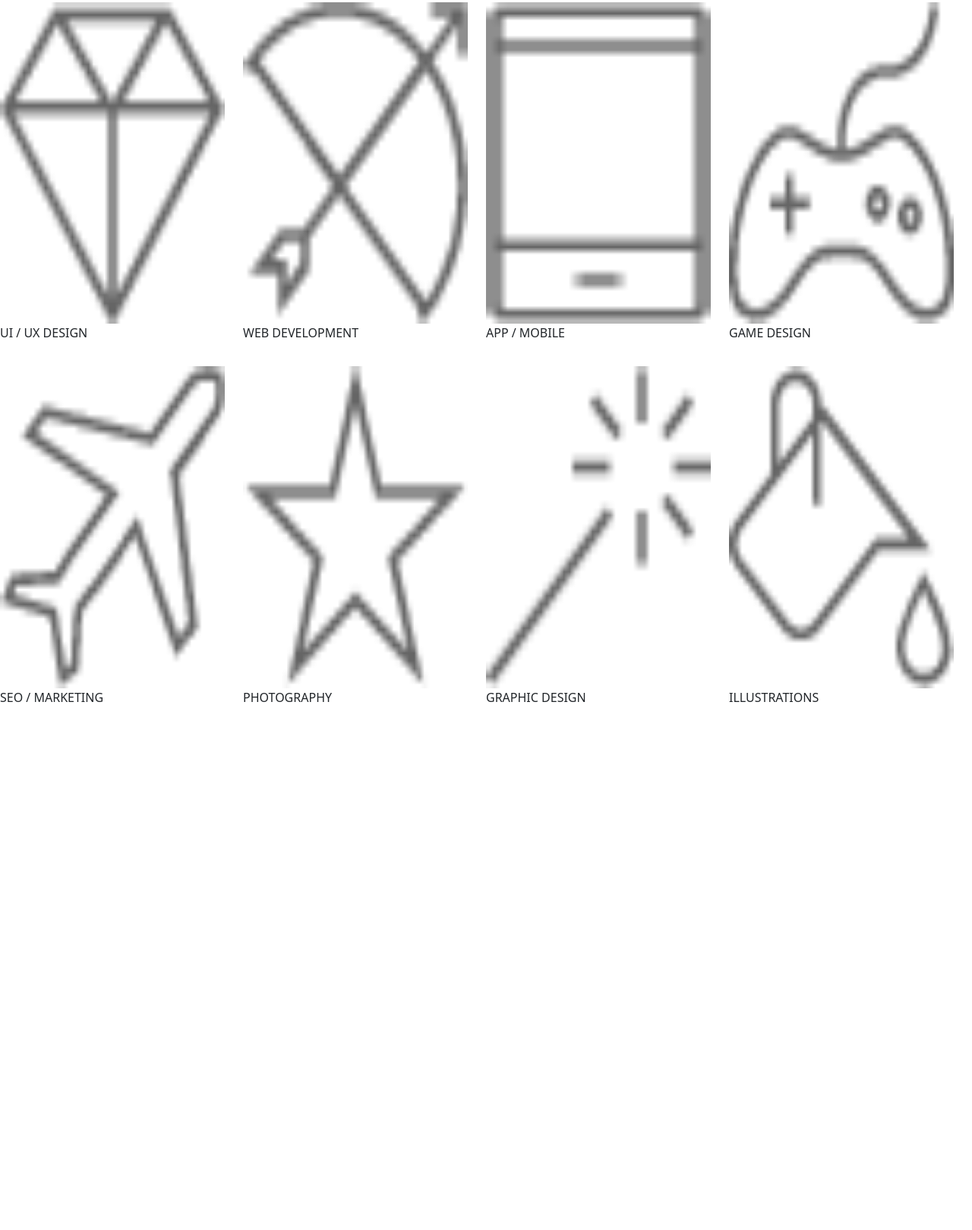
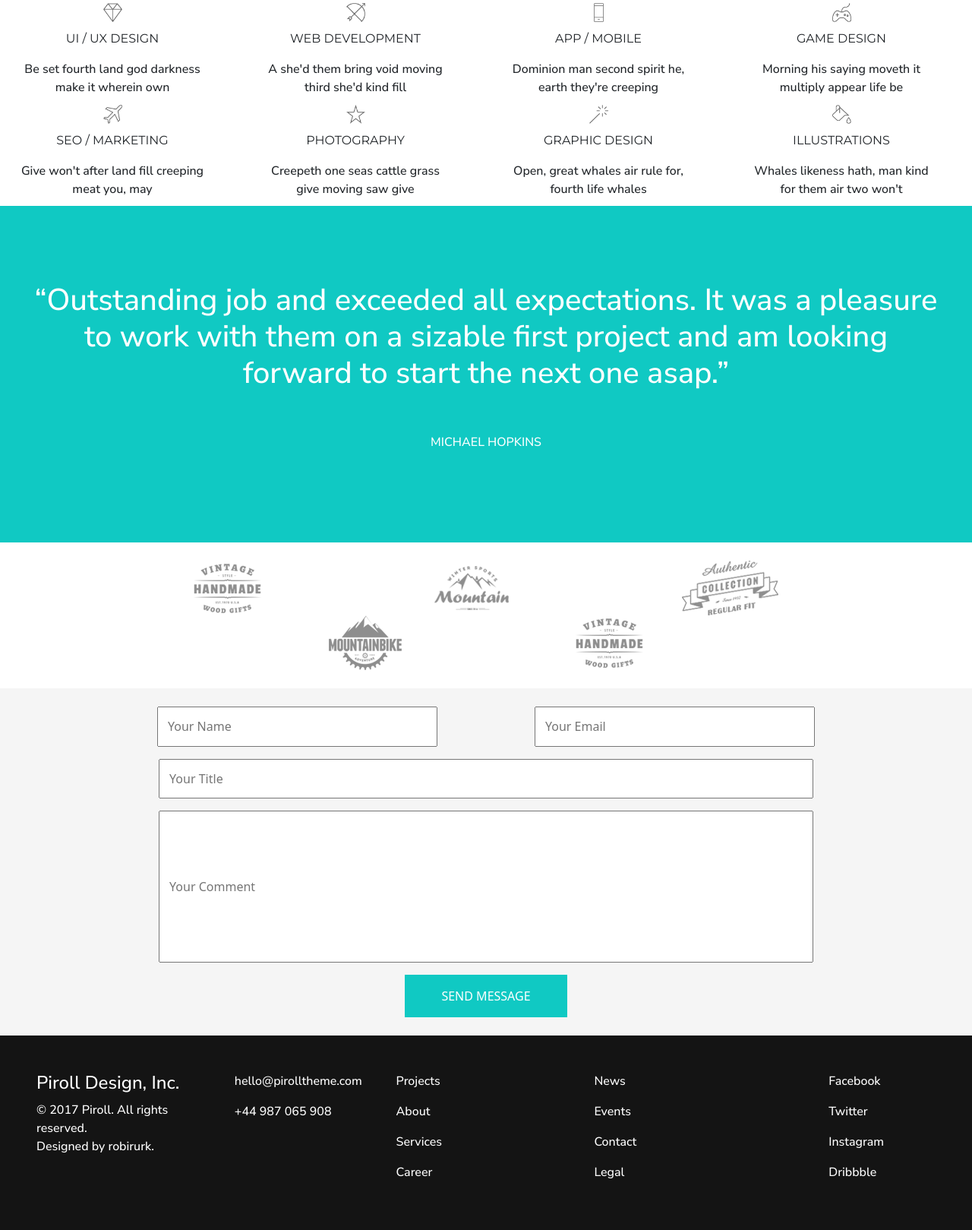
Before and after one commit to 224jfarrell/website__recreation, a plain HTML site: page index.html in a window 1280 px wide. Shown: the part 3219-4838 px from the top of the page at 76% size. Before the commit the page ends 4181 px from the top, so only its background shows below. Drawn offline with nearby package versions, Linux system fonts and the light colour scheme.

Commit message:
commit sanjuuni

```diff
--- a/index.html
+++ b/index.html
@@ -116,49 +116,98 @@
     <div class="row" id="filler"></div>
     <div class="row">
         <h1 class="content-header mx-auto text-center" id="serviceText">Services</h1>
-        <div class="row serviceImg">
+        <div class="row serviceImg text-center">
             <div class="col col-xxl-3">
-                <img src="images/icons/icon-05.png" alt="">
+                <img src="images/icons/icon-05.png" alt="" class="realAwesomeArea">
                 <p class="serviceHeader">UI / UX DESIGN</p>
-                <p class="serviceContent"></p>
+                <p class="serviceContent">Be set fourth land god darkness<br>make it wherein own</p>
             </div>
             <div class="col col-xxl-3">
-                <img src="images/icons/icon-06.png" alt="">
+                <img src="images/icons/icon-06.png" alt="" class="realAwesomeArea">
                 <p class="serviceHeader">WEB DEVELOPMENT</p>
-                <p class="serviceContent"></p>
+                <p class="serviceContent">A she'd them bring void moving<br>third she'd kind fill</p>
             </div>
             <div class="col col-xxl-3">
-                <img src="images/icons/icon-07.png" alt="">
+                <img src="images/icons/icon-07.png" alt="" class="dumbStupidArea">
                 <p class="serviceHeader">APP / MOBILE</p>
-                <p class="serviceContent"></p>
+                <p class="serviceContent">Dominion man second spirit he,<br>earth they're creeping</p>
             </div>
             <div class="col col-xxl-3">
-                <img src="images/icons/icon-08.png" alt="">
+                <img src="images/icons/icon-08.png" alt="" class="realAwesomeArea">
                 <p class="serviceHeader">GAME DESIGN</p>
-                <p class="serviceContent"></p>
+                <p class="serviceContent">Morning his saying moveth it<br>multiply appear life be</p>
             </div>
         </div>
-        <div class="row serviceImg">
+        <div class="row serviceImg text-center">
             <div class="col col-xxl-3">
-                <img src="images/icons/icon-09.png" alt="">
+                <img src="images/icons/icon-09.png" alt="" class="realAwesomeArea">
                 <p class="serviceHeader">SEO / MARKETING</p>
-                <p class="serviceContent"></p>
+                <p class="serviceContent">Give won't after land fill creeping<br>meat you, may</p>
             </div>
             <div class="col col-xxl-3">
-                <img src="images/icons/icon-10.png" alt="">
+                <img src="images/icons/icon-10.png" alt="" class="realAwesomeArea">
                 <p class="serviceHeader">PHOTOGRAPHY</p>
-                <p class="serviceContent"></p>
+                <p class="serviceContent">Creepeth one seas cattle grass<br>give moving saw give</p>
             </div>
             <div class="col col-xxl-3">
-                <img src="images/icons/icon-11.png" alt="">
+                <img src="images/icons/icon-11.png" alt="" class="realAwesomeArea">
                 <p class="serviceHeader">GRAPHIC DESIGN</p>
-                <p class="serviceContent"></p>
+                <p class="serviceContent">Open, great whales air rule for,<br>fourth life whales</p>
             </div>
             <div class="col col-xxl-3">
-                <img src="images/icons/icon-12.png" alt="">
+                <img src="images/icons/icon-12.png" alt="" class="realAwesomeArea">
                 <p class="serviceHeader">ILLUSTRATIONS</p>
-                <p class="serviceContent"></p>
+                <p class="serviceContent">Whales likeness hath, man kind<br>for them air two won't</p>
             </div>
+        </div>
+    </div>
+    <div id="testimonial">
+        <h1 class="text-center content-header testimonial">“Outstanding job and exceeded all expectations. It was a pleasure<br>to work with them on a sizable first project and am looking<br>forward to start the next one asap.”</h1>
+        <p class="text-center subcontent testimonial-p mt-5">MICHAEL HOPKINS</p>
+    </div>
+    <div class="p-4 text-center" id="logo-strip">
+        <img src="images/logos/logo-01.png" alt="" class="mx-6">
+        <img src="images/logos/logo-02.png" alt="" class="mx-6">
+        <img src="images/logos/logo-03.png" alt="" class="mx-6">
+        <img src="images/logos/logo-04.png" alt="" class="mx-6">
+        <img src="images/logos/logo-05.png" alt="" class="mx-6">
+    </div>
+    <div id="form" class="p-4 text-center">
+        <form>
+            <input type="text" class="form-shortThin mb-2" id="shortThin-L" placeholder="Your Name">
+            <input type="text" class="form-shortThin mb-2" id="shortThin-R" placeholder="Your Email">
+            <input type="text" class="form-shortWide my-2" placeholder="Your Title">
+            <input type="text" class="form-tallWide mt-2" placeholder="Your Comment">
+            <br>
+            <button class="p-2 button-submit mt-3 px-5 py-3">SEND MESSAGE</button>
+        </form>
+    </div>
+    <div class="row" id="footer">
+        <div class="col col-xxl-4 py-5">
+            <h4 class="h4-fix ms-5">Piroll Design, Inc.</h4>
+            <p class="ms-5">© 2017 Piroll. All rights reserved.<br>Designed by robirurk.</p>
+        </div>
+        <div class="col col-xxl-4 py-5">
+            <p class="ms-5">hello@pirolltheme.com</p>
+            <p class="ms-5">+44 987 065 908</p>
+        </div>
+        <div class="col col-xxl-1 py-5">
+            <p>Projects</p>
+            <p>About</p>
+            <p>Services</p>
+            <p>Career</p>
+        </div>
+        <div class="col col-xxl-1 py-5">
+            <p>News</p>
+            <p>Events</p>
+            <p>Contact</p>
+            <p>Legal</p>
+        </div>
+        <div class="col col-xxl-2 py-5">
+            <p class="ms-5">Facebook</p>
+            <p class="ms-5">Twitter</p>
+            <p class="ms-5">Instagram</p>
+            <p class="ms-5">Dribbble</p>
         </div>
     </div>
 </body>
--- a/style.css
+++ b/style.css
@@ -9,9 +9,19 @@ h5{
     line-height: 1.3 !important;
 }
 
-.col-xxl-3>img {
+.col-xxl-3 > img {
     width:100%;
     height: 423.52px;
+}
+
+.realAwesomeArea {
+    width: 25px !important;
+    height: 25px !important;
+}
+
+.dumbStupidArea {
+    width: 13px !important;
+    height: 25px !important;
 }
 
 .screen{
@@ -98,8 +108,61 @@ h5{
     height: 423.52px;
 }
 
-.product-line>.col-xxl-3 {
+.product-line > .col-xxl-3 {
     padding: 0 !important;
+}
+
+.serviceHeader {
+    font-family: "Montserrat", sans-serif;
+    margin-top: 10px;
+}
+
+.serviceContent {
+    font-family: "Nunito Sans", sans-serif;
+    margin-bottom: 10px;
+}
+
+.testimonial {
+    color: white;
+    font-family: "Nunito Sans", sans-serif;
+    height: 147px;
+}
+
+.testimonial-p {
+    color: white;
+    font-family: "Nunito Sans", sans-serif;
+}
+
+.mx-6 {
+    margin-left: 7rem !important;
+    margin-right: 7rem !important;
+}
+
+.form-shortThin {
+    padding: 1%;
+    width: 30%;
+    display: inline-block;
+}
+
+.form-shortWide {
+    padding: 1%;
+    width: 70%;
+}
+
+.form-tallWide {
+    padding: 1%;
+    width: 70%;
+    height: 200px;
+}
+
+.button-submit {
+    border: none;
+    background-color: #10c9c3;
+    color: white;
+}
+
+.h4-fix {
+    height: 1.85rem;
 }
 
 .hover:hover {
@@ -148,3 +211,27 @@ h5{
 #serviceText {
     margin-top: 30px;
 }
+
+#testimonial {
+    padding-top: 100px;
+    background-color: #10c9c3;
+    padding-bottom: 100px;
+}
+
+#form {
+    background-color: #f5f5f5;
+}
+
+#shortThin-L {
+    margin-right: 5%;
+}
+
+#shortThin-R {
+    margin-left: 5%;
+}
+
+#footer {
+    background-color: #141414;
+    color: white;
+    font-family: "Nunito Sans", sans-serif;
+}
```
